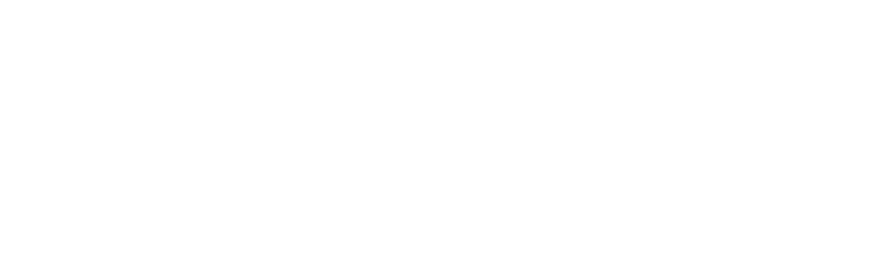
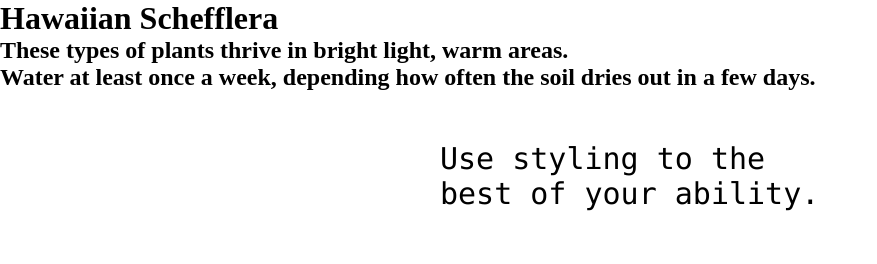
Before and after one commit to leachan18/hawaiian-schefflera, a plain HTML site: page index.html in a window 1280 px wide. Shown: the whole page, without its empty margins (0-877 px from the left). Drawn offline with Linux system fonts and the light colour scheme.

Commit message:
added files via upload

```diff
--- a/index.html
+++ b/index.html
@@ -1 +1,16 @@
-<!-- New HTML file -->
+<!DOCTYPE html>
+
+<html>
+<head>
+  <meta http-equiv="Content-Type" content="text/html; charset=utf-8"/>
+  <title>first-application</title>
+  <LINK href="styles.css" rel="stylesheet" type="text/css">
+</head>
+
+<body>
+<h1>Hawaiian Schefflera</h1>
+<h2>These types of plants thrive in bright light, warm areas. <br> Water at least once a week, depending how often the soil dries out in a few days.</h2>
+<p>Use styling to the best of your ability.</p>
+
+</body>
+</html>
--- /dev/null
+++ b/styles.css
@@ -0,0 +1,17 @@
+* {
+  margin:0px;
+  padding:0px;
+}
+
+#octocat {
+  display: block;
+  width:384px;
+  margin: 50px auto;
+}
+
+p {
+  display: block;
+  width: 400px;
+  margin: 50px auto;
+  font: 30px Monaco,"Courier New","DejaVu Sans Mono","Bitstream Vera Sans Mono",monospace;
+}
```
